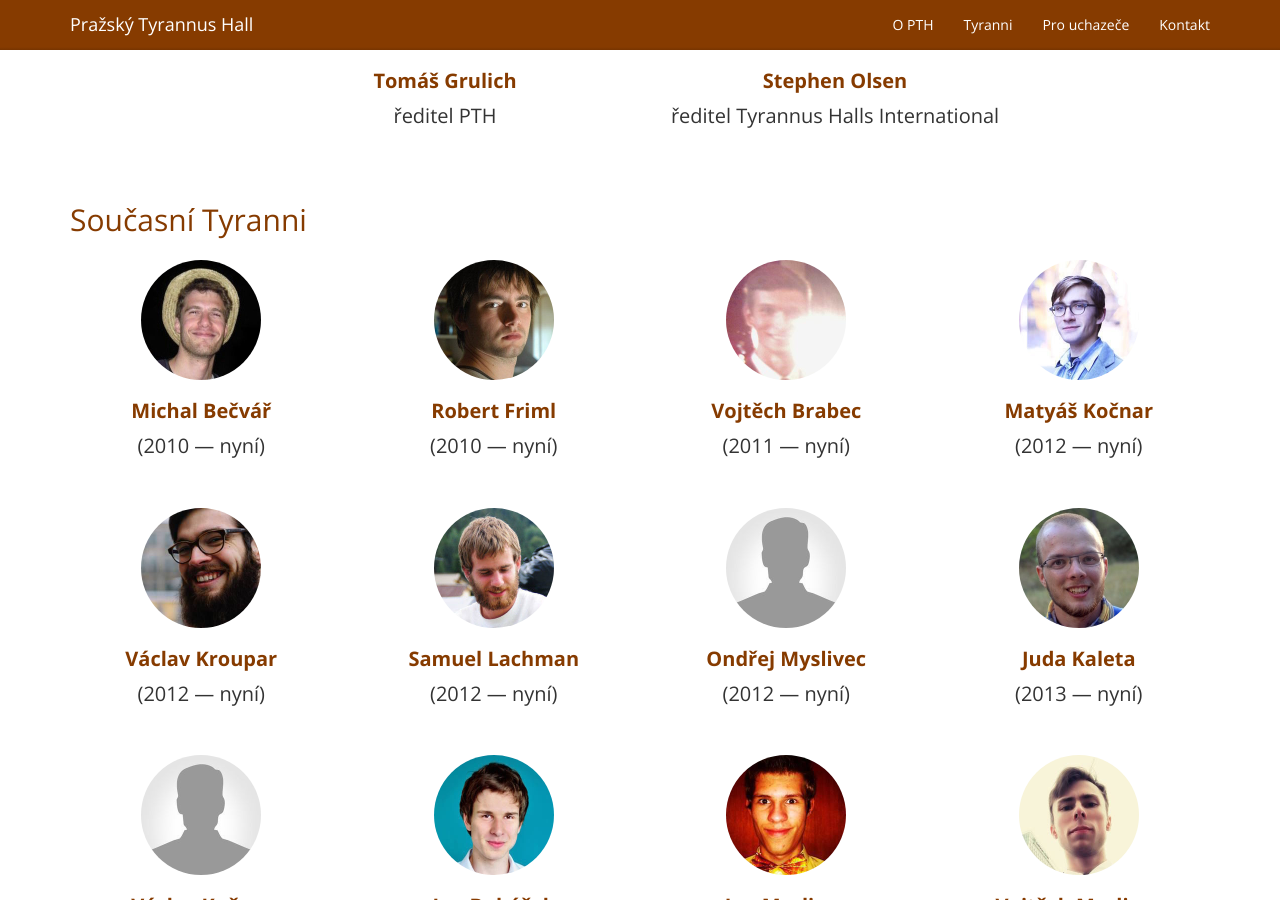
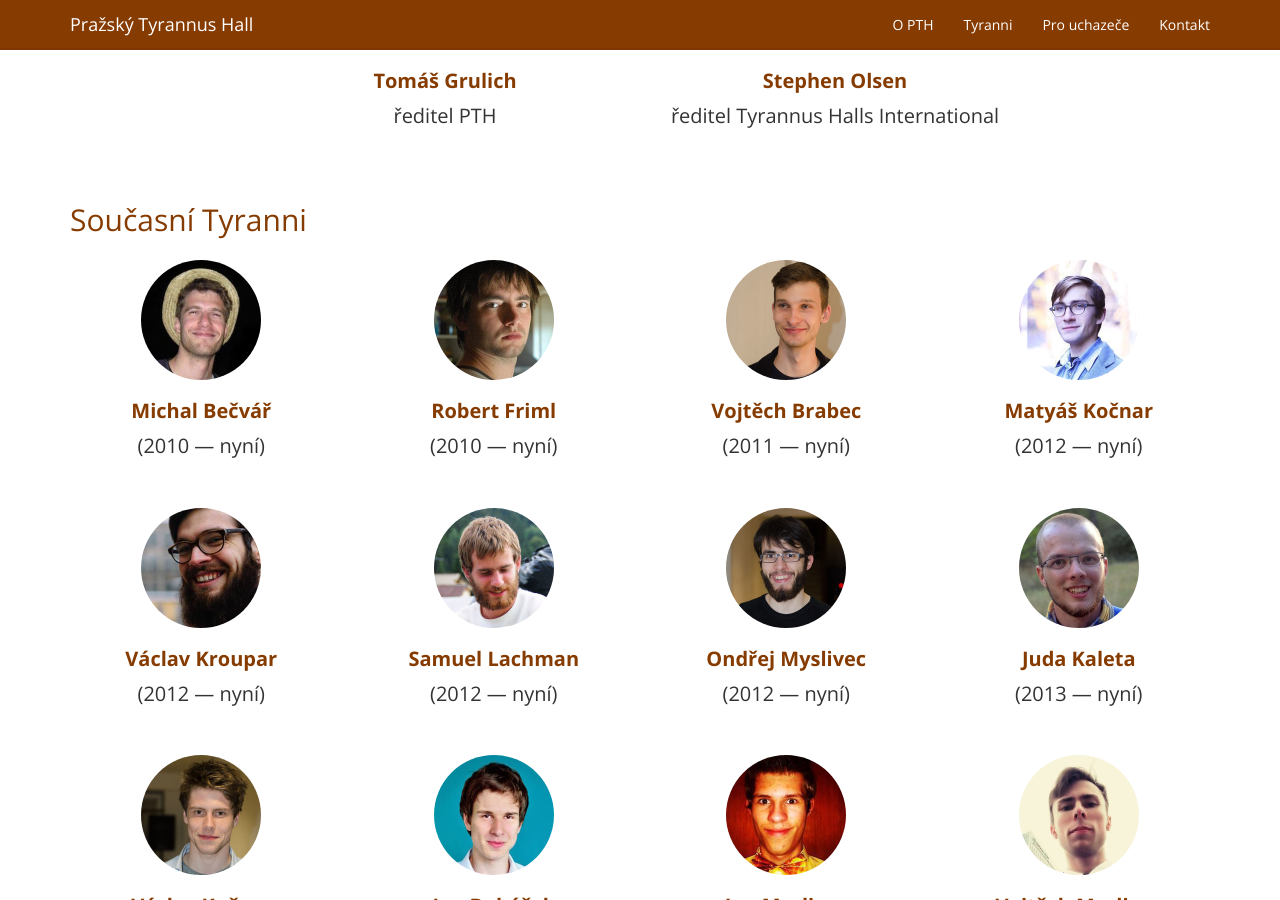
Before and after one commit to vojtha/pth-cz.net, a Jekyll site: the page built from pages/tyranni.html, in a window 1280 px wide and 900 px high, scrolled down 357 px. Built offline with Jekyll 4.4.1, drawn with Linux system fonts in a browser that asks for light colours; nearby versions of some CDN libraries; some web fonts are replaced.

Commit message:
Pridani fotek

```diff
--- a/pages/tyranni.html
+++ b/pages/tyranni.html
@@ -122,7 +122,7 @@ redirect_from:
 
     <div class="col-sm-3">
       <div class="thumbnail">
-        <img src="{{ site.baseurl }}/images/tyranni/unknown.jpg" alt="Ondřej Myslivec" class="img-circle">
+        <img src="{{ site.baseurl }}/images/tyranni/myslivec-ondrej.jpg" alt="Ondřej Myslivec" class="img-circle">
 
         <div class="caption">
           <h3>Ondřej Myslivec</h3>
@@ -149,7 +149,7 @@ redirect_from:
   <div class="row">
     <div class="col-sm-3">
       <div class="thumbnail">
-        <img src="{{ site.baseurl }}/images/tyranni/unknown.jpg" alt="Václav Kučera" class="img-circle">
+        <img src="{{ site.baseurl }}/images/tyranni/kucera-vaclav.jpg" alt="Václav Kučera" class="img-circle">
 
         <div class="caption">
           <h3>Václav Kučera</h3>
```
Also changed, not shown: images/tyranni/bambusek-zbynek.jpg, images/tyranni/becvar-michal.jpg, images/tyranni/brabec-vojtech.jpg, images/tyranni/grulich-tomas.jpg, images/tyranni/kaleta-juda.jpg, images/tyranni/kucera-tomas.jpg, images/tyranni/kucera-vaclav.jpg (added), images/tyranni/lachman-samuel.jpg, images/tyranni/myslivec-jan.jpg, images/tyranni/myslivec-ondrej.jpg (added), images/tyranni/olsen-stephen.jpg, images/tyranni/pleva-vit.jpg, images/tyranni/svoboda-david.jpg, images/tyranni/unknown.jpg.
